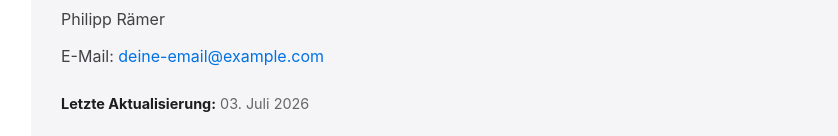
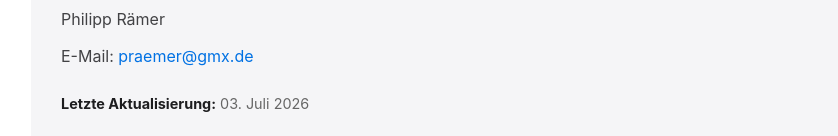
Before and after one commit to 46fthjmg9f-cell/Datenschutz, a plain HTML site: page index.html in a window 1280 px wide. Shown: the part 2427-2563 px from the top of the page, without its empty margins (199-1037 px from the left). Drawn offline with Linux system fonts and the light colour scheme.

Commit message:
Update contact email to praemer@gmx.de

```diff
--- a/index.html
+++ b/index.html
@@ -229,7 +229,7 @@
         <div class="contact">
           <p><strong>Verantwortlicher:</strong></p>
           <p>Philipp Rämer</p>
-          <p>E-Mail: <a href="mailto:deine-email@example.com">deine-email@example.com</a></p>
+          <p>E-Mail: <a href="mailto:praemer@gmx.de">praemer@gmx.de</a></p>
           <p style="margin-top: 20px; font-size: 0.9rem; color: #666;">
             <strong>Letzte Aktualisierung:</strong> 03. Juli 2026
           </p>
```
